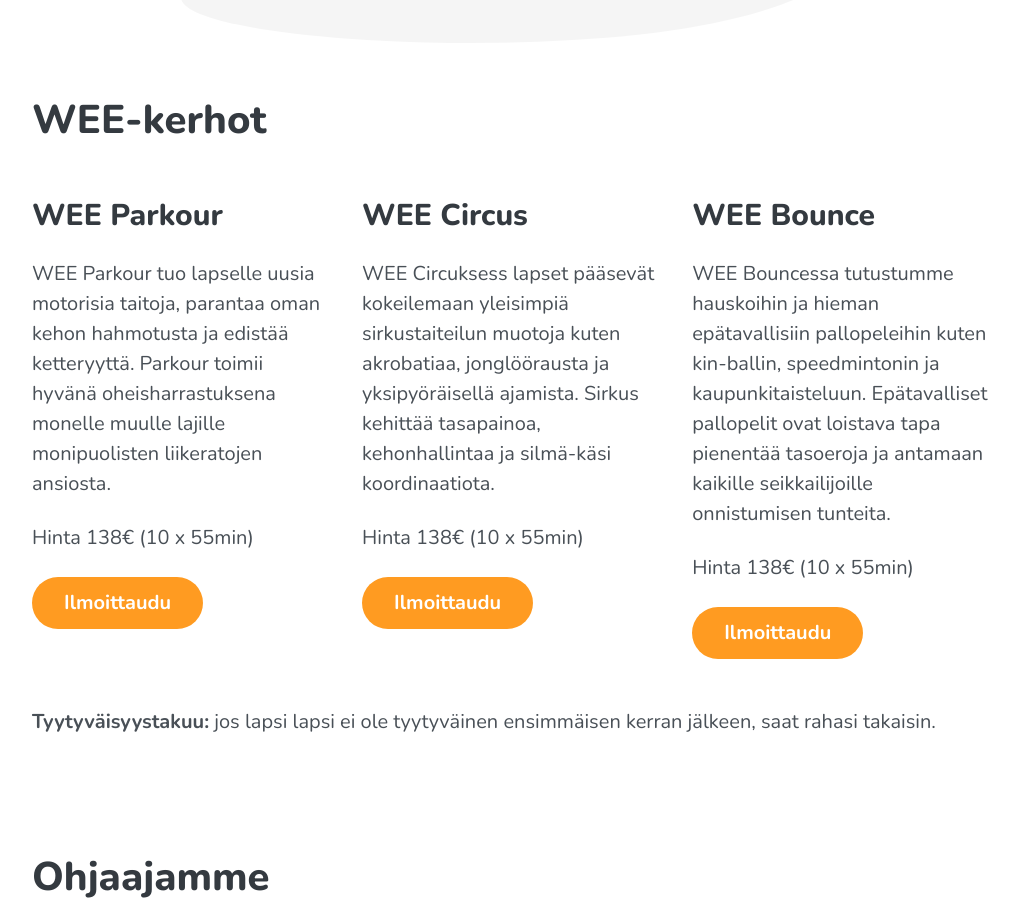
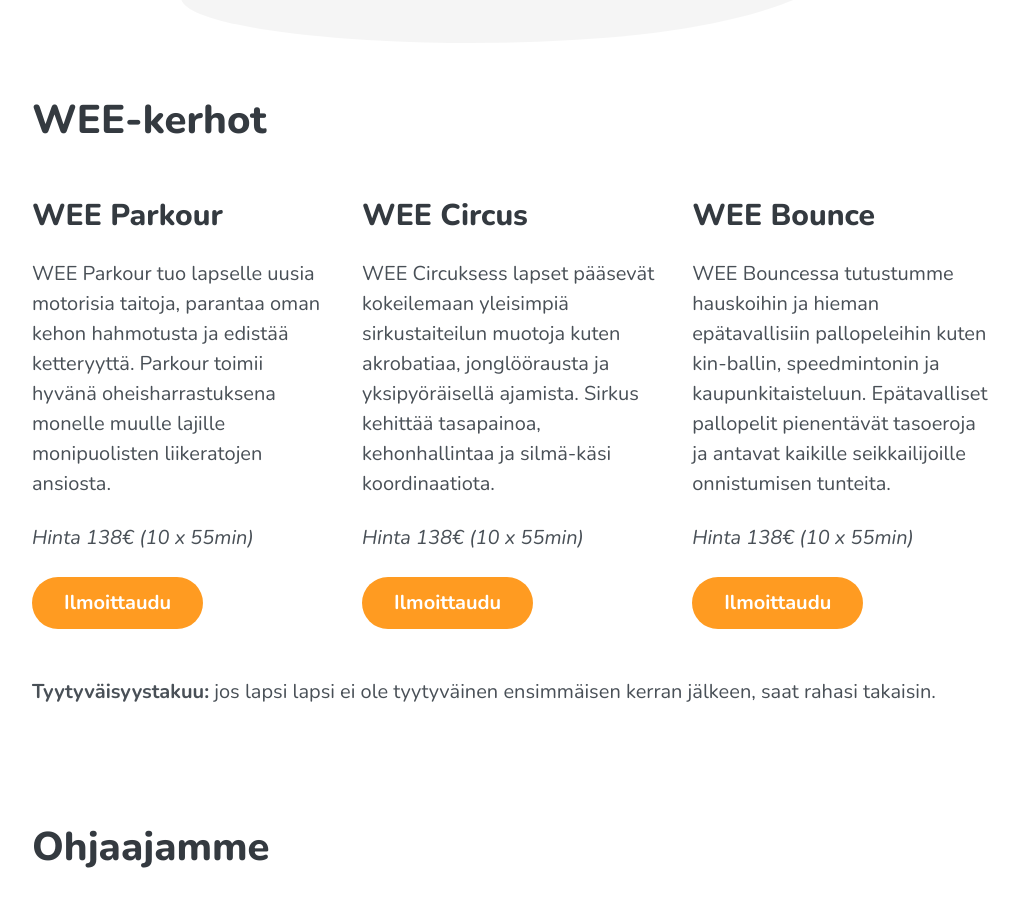
Before and after one commit to Funktum/weemove, a Jekyll site: the page built from _pages/home.md, in a window 1280 px wide and 900 px high, scrolled down 3025 px. Shown: the whole window, without its empty margins (128-1147 px from the left). Built offline with Jekyll 4.4.1, drawn with Linux system fonts in a browser that asks for light colours; our own code applies the rules of GitHub Pages for plain Markdown files; a script that is not in the unit is left out.

Commit message:
Update home.md

```diff
--- a/_pages/home.md
+++ b/_pages/home.md
@@ -36,7 +36,7 @@ Jokaista kerhoa ohjaa aina vähintään yksi koulutettu liikunnanohjaaja tai -ne
 
 WEE Parkour tuo lapselle uusia motorisia taitoja, parantaa oman kehon hahmotusta ja edistää ketteryyttä. Parkour toimii hyvänä oheisharrastuksena monelle muulle lajille monipuolisten liikeratojen ansiosta.
 
-Hinta 138€ (10 x 55min)
+_Hinta 138€ (10 x 55min)_
 
 {% include button.html url="https://www.eventio.com/" text="Ilmoittaudu" %}
 </div>
@@ -46,7 +46,7 @@ Hinta 138€ (10 x 55min)
 
 WEE Circuksess lapset pääsevät kokeilemaan yleisimpiä sirkustaiteilun muotoja kuten akrobatiaa, jonglöörausta ja yksipyöräisellä ajamista. Sirkus kehittää tasapainoa, kehonhallintaa ja silmä-käsi koordinaatiota.
 
-Hinta 138€ (10 x 55min)
+_Hinta 138€ (10 x 55min)_
 
 {% include button.html url="https://www.eventio.com/" text="Ilmoittaudu" %}
 </div>
@@ -54,9 +54,9 @@ Hinta 138€ (10 x 55min)
 <div class="w-33-l" markdown="1">
 ## WEE Bounce
 
-WEE Bouncessa tutustumme hauskoihin ja hieman epätavallisiin pallopeleihin kuten kin-ballin, speedmintonin ja kaupunkitaisteluun. Epätavalliset pallopelit ovat loistava tapa pienentää tasoeroja ja antamaan kaikille seikkailijoille onnistumisen tunteita.
+WEE Bouncessa tutustumme hauskoihin ja hieman epätavallisiin pallopeleihin kuten kin-ballin, speedmintonin ja kaupunkitaisteluun. Epätavalliset pallopelit pienentävät tasoeroja ja antavat kaikille seikkailijoille onnistumisen tunteita.
 
-Hinta 138€ (10 x 55min)
+_Hinta 138€ (10 x 55min)_
 
 {% include button.html url="https://www.eventio.com/" text="Ilmoittaudu" %}
 </div>
```
